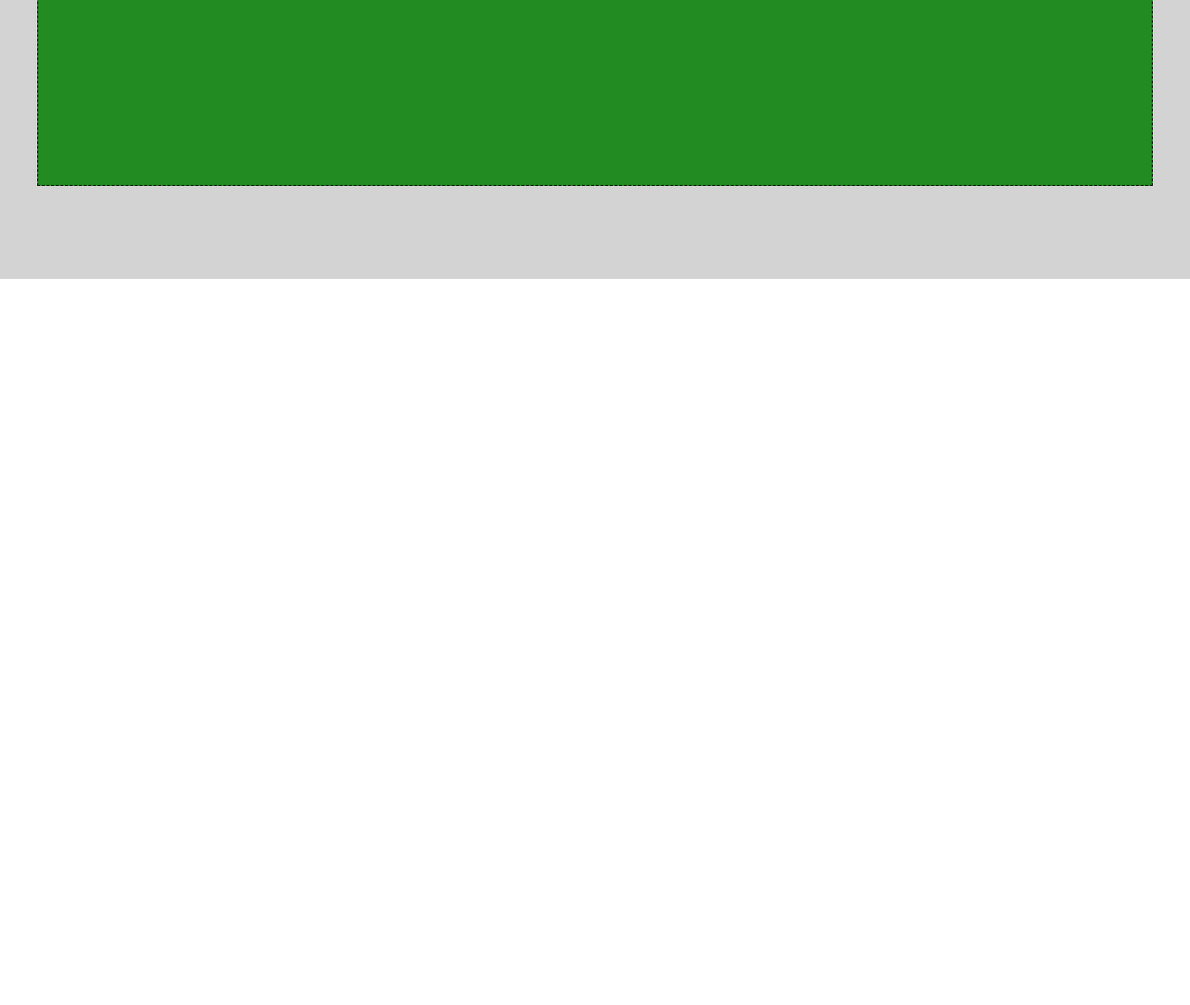
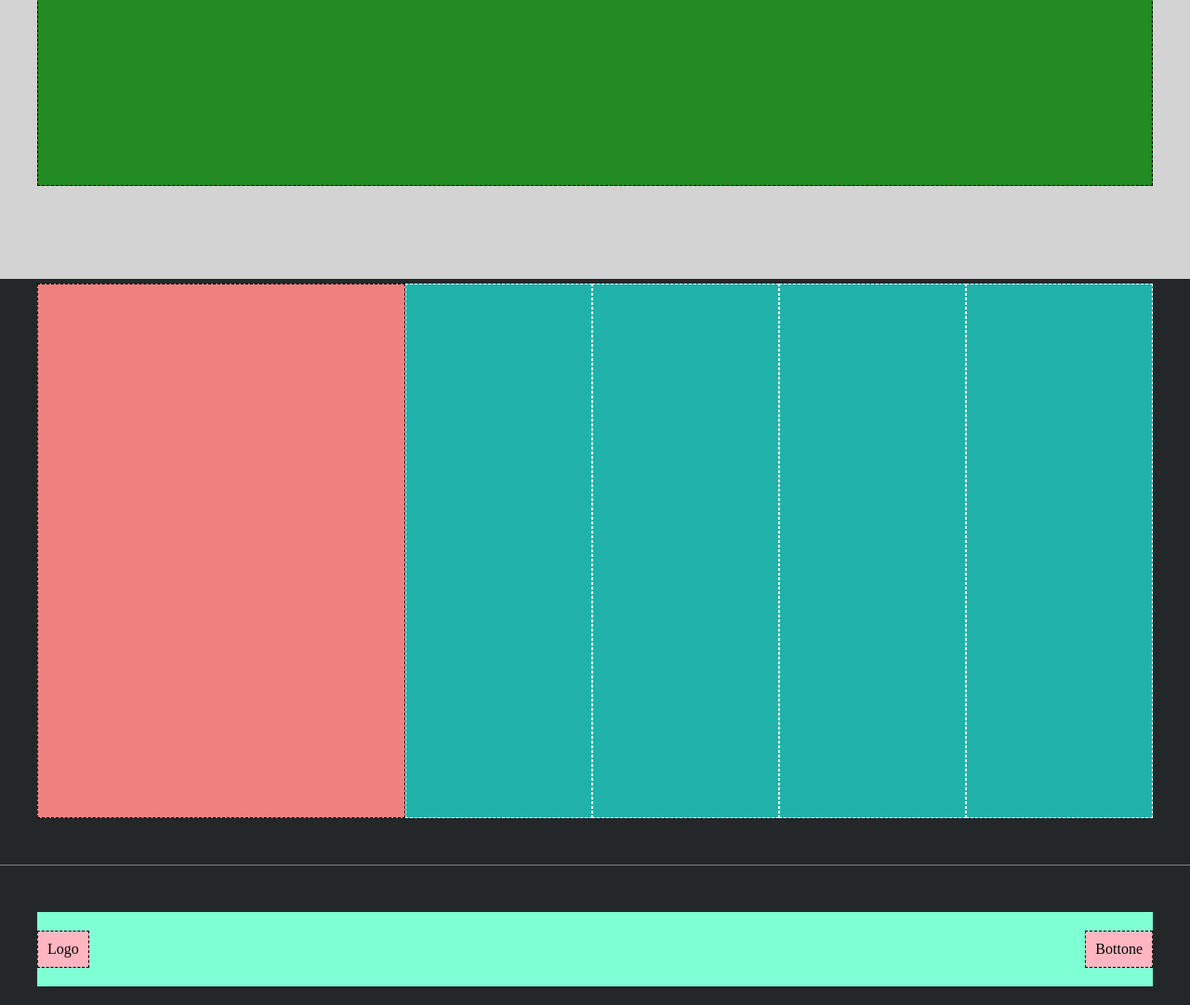
Before and after one commit to manyblake/htmlcss-struttura-discord, a plain HTML site: page index.html in a window 1280 px wide. Shown: the part 3580-4661 px from the top of the page at 93% size. Before the commit the page ends 3880 px from the top, so only its background shows below. Drawn offline with Linux system fonts and the light colour scheme.

Commit message:
completato footer

```diff
--- a/css/style.css
+++ b/css/style.css
@@ -87,3 +87,50 @@ nav {
     height: 900px;
     flex-basis: 100%;
 }
+
+footer {
+    background-color: #23272a;
+    padding: 5px 0 20px;
+}
+
+.footer__big {
+    padding: 0 0 50px;
+    border-bottom: 1px solid grey;
+}
+
+.footer__small {
+    padding: 50px 0 0;
+}
+
+.footer__card2su6 {
+    background-color: #f08080;
+    border: 1px dashed black;
+    flex-basis: 33%;
+    height: 575px;
+}
+
+.footer__card1su6 {
+    background-color: #20b2aa;
+    border: 1px dashed white;
+    flex-grow: 1;
+}
+
+.footer__bar {
+    background-color: #7fffd4;
+    height: 80px;
+    display: flex;
+    justify-content: space-between;
+    align-items: center;
+}
+
+.footer__logo {
+    background-color: #ffb6c1;
+    border: 1px dashed black;
+    padding: 10px;
+}
+
+.footer__button {
+    background-color: #ffb6c1;
+    border: 1px dashed black;
+    padding: 10px;
+}
--- a/index.html
+++ b/index.html
@@ -68,7 +68,22 @@
         </section>
     </main>
     <footer>
+        <div class="footer__big">
+            <div class="card container">
+                <section class="footer__card2su6"></section>
+                <section class="footer__card1su6"></section>
+                <section class="footer__card1su6"></section>
+                <section class="footer__card1su6"></section>
+                <section class="footer__card1su6"></section>
+            </div>
+        </div>
 
+        <div class="footer__small container">
+            <div class="footer__bar">
+                <div class="footer__logo">Logo</div>
+                <div class="footer__button">Bottone</div>
+            </div>
+        </div>
     </footer>
 </body>
 </html>
```
